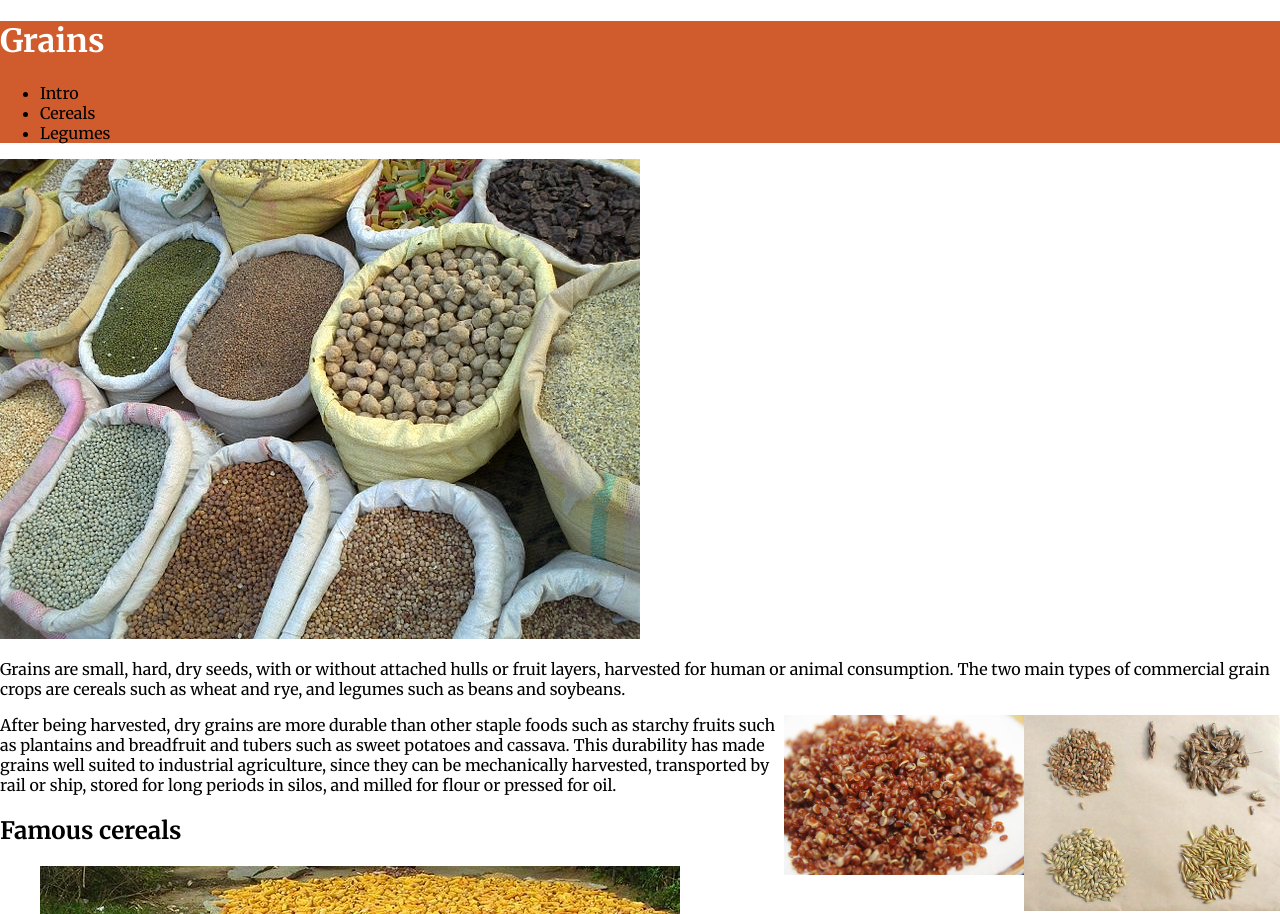
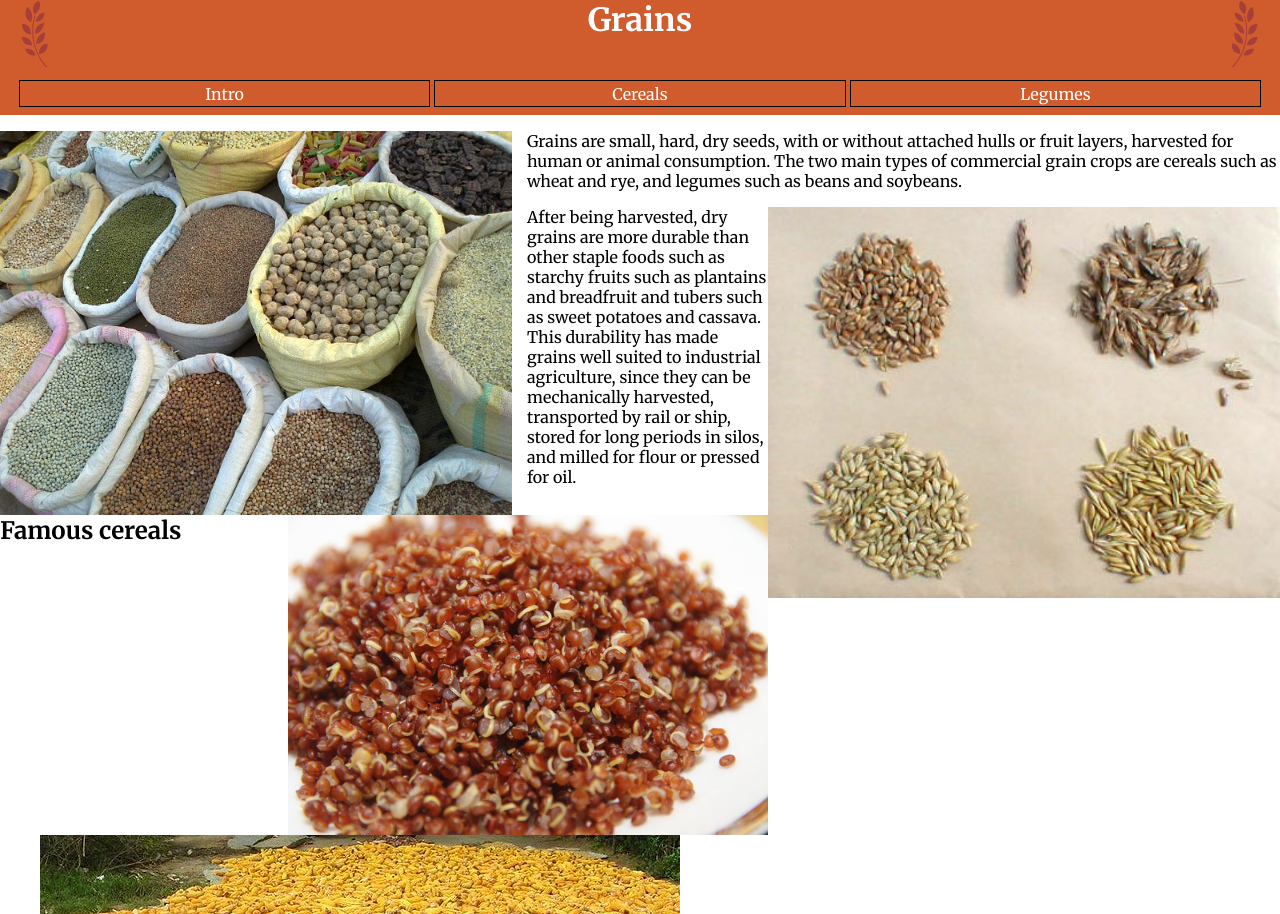
Before and after one commit to MattSkinner30/assignment-5, a plain HTML site: page index.html in a window 1280 px wide. Shown: the top 914 px of the page. Drawn offline with Linux system fonts and the light colour scheme.

Commit message:
Working on a bunch of stuff in the header

```diff
--- a/css/main.css
+++ b/css/main.css
@@ -11,20 +11,64 @@ html {
 header {
 	background-color: #d05c2e;
 }
+header div {
+	padding-bottom: 2.5em;
+}
+
+h1 {
+	color: white;
+	text-align: center;
+	margin: 0 0 0 3rem;
+}
+
+.grain-logo {
+	max-width: 70px;
+	float: left;
+}
+
+.grain-logo-2 {
+	max-width: 70px;
+	float: right;
+}
+
+nav ul{
+	margin: 0;
+	padding: 0 0 0.5em 0;
+	width: 100%;
+	text-align: center;
+}
+
+nav li {
+	display: inline-block;
+	width: 32%;
+	border: 1px solid black;
+}
+
+nav a{
+	color: white;
+	text-decoration: none;
+	background-color: #d05c2e;
+	padding: 0.2em 0.5em 0.1em 0.5em;
+	text-align: center;
+	display: inline-block;
+}
 
 body {
 	margin: 0;
 }
 
+.float-left {
+	float: left;
+	width: 40%;
+	margin-right: 15px
+}
+
 .float-right {
 	float: right;
-	width: 20%;
+	width: 40%;
 }
 
-nav {
+.float-right-2 {
+	float: right;
+	width: 40%;
 }
-
-h1 {
-	color: white
-
-}
--- a/index.html
+++ b/index.html
@@ -10,20 +10,27 @@
 <body>
 
 <header>
+
+<div>
+	<img class="grain-logo" src="images/grain-left.svg" alt="">
+	<img class="grain-logo-2" src="images/grain-right.svg" alt="">
 	<h1>Grains</h1>
+</div>
 
-		<nav>
-			<ul>
-	<li>Intro</li>
-	<li>Cereals</li>
-	<li>Legumes</li>
-			</ul>
-		</nav>
+<nav>
+<ul>
+	<li><a href="#intro">Intro</a></li>
+	<li><a href="#cereals">Cereals</a></li>
+	<li><a href="#legumes">Legumes</a></li>
+</ul>
+</nav>
+
+
 </header>
 
 <div>
 	<main>
-<img src="images/grains.jpg" alt="An assortment of different grains in sacks">
+<img class="float-left" src="images/grains.jpg" alt="An assortment of different grains in sacks">
 
 <p>Grains are small, hard, dry seeds, with or without attached hulls or fruit layers, harvested for human or animal consumption. The two main types of commercial grain crops are cereals such as wheat and rye, and legumes such as beans and soybeans.</P/
 
@@ -32,7 +39,7 @@
 </figure>
 
 <figure>
-	<img class="float-right" src="images/quinoa.jpg" alt="A pile of red and brown grain like things">
+	<img class="float-right-2" src="images/quinoa.jpg" alt="A pile of red and brown grain like things">
 </figure>
 
 <p>After being harvested, dry grains are more durable than other staple foods such as starchy fruits such as plantains and breadfruit and tubers such as sweet potatoes and cassava. This durability has made grains well suited to industrial agriculture, since they can be mechanically harvested, transported by rail or ship, stored for long periods in silos, and milled for flour or pressed for oil.</p>
```
